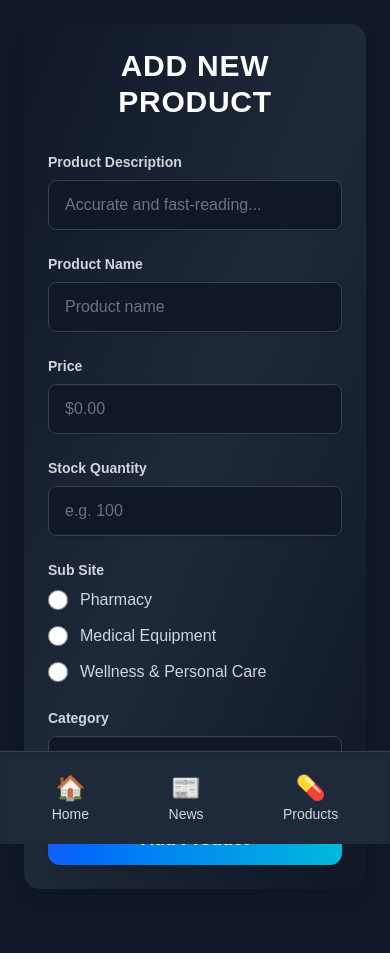
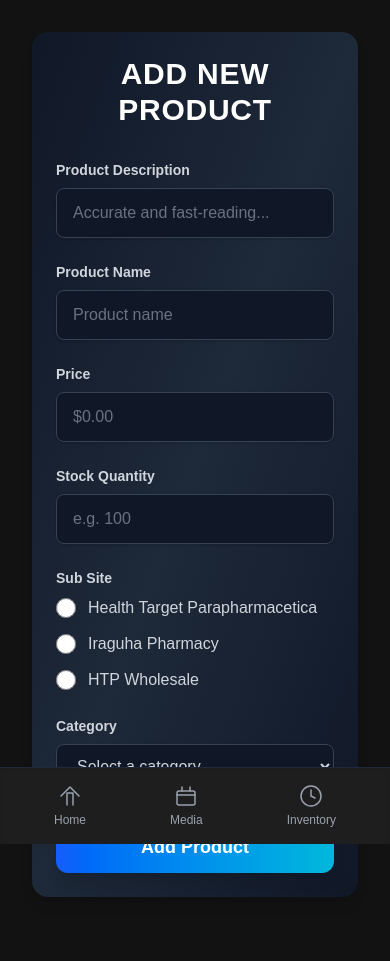
Before and after one commit to AimeKelvin/target-phar-page, a Next.js app in the folder dashboard/: page /products/addnew in a window 390 px wide. Built offline with nearby package versions, Linux system fonts and the light colour scheme.

Commit message:
Improved the Design of Sidebar

```diff
--- a/dashboard/package.json
+++ b/dashboard/package.json
@@ -9,6 +9,7 @@
     "lint": "eslint"
   },
   "dependencies": {
+    "@deemlol/next-icons": "^0.1.9",
     "next": "15.5.1",
     "react": "19.1.0",
     "react-dom": "19.1.0"
--- a/dashboard/src/app/layout.js
+++ b/dashboard/src/app/layout.js
@@ -1,69 +1,167 @@
 "use client";
 
 import Link from "next/link";
-import { useRouter } from "next/navigation"; // Changed from "next/router"
+import { useRouter } from "next/navigation";
 import "./globals.css";
+import { House } from "@deemlol/next-icons";
 
 export default function RootLayout({ children }) {
-  const router = useRouter(); // Moved inside component
+  const router = useRouter();
 
-  const handleFilterChange = (e) => { // Added 'e' parameter
+  const handleFilterChange = (e) => {
     const value = e.target.value;
     if (value) {
-      alert('Filtering products by subsite: ' + value.split('=')[1]);
+      alert("Filtering products by subsite: " + value.split("=")[1]);
       router.push(value);
     }
   };
 
   return (
     <html lang="en" className="scroll-smooth">
-      <body className="bg-gray-900 text-gray-100 font-sans">
+      <body className="bg-[#121212] text-gray-300 font-sans">
         <div className="flex min-h-screen">
           {/* Sidebar */}
-          <aside className="hidden md:flex flex-col w-72 sticky top-0 h-screen bg-gray-800 shadow-lg p-8 space-y-8 flex-shrink-0">
-            <h2 className="text-2xl font-extrabold tracking-wide text-blue-400 mb-6">
+          <aside className="hidden md:flex flex-col w-72 sticky top-0 h-screen bg-[#1E1E1E] shadow-md p-8 space-y-10 flex-shrink-0">
+            <h2 className="text-3xl font-semibold tracking-wide text-gray-400 mb-8 select-none">
               Target Complex
             </h2>
-            <nav className="flex flex-col space-y-4 text-gray-300 text-lg">
-              <Link href="/" className="flex items-center gap-3 px-4 py-3 rounded-lg hover:bg-blue-700 transition-colors focus:outline-none focus:ring-2 focus:ring-blue-400">
-                <span className="text-xl">🏠</span> Home
+            <nav className="flex flex-col space-y-5 text-gray-400 text-lg">
+              {/* Home */}
+              <Link
+                href="/"
+                className="flex items-center gap-3 px-5 py-3 rounded-md hover:bg-[#2A2A2A] transition-colors focus:outline-none focus:ring-2 focus:ring-gray-500"
+              >
+                <span className="text-gray-400 group-hover:text-blue-400">
+                  <svg class="w-6 h-6 text-gray-400 " aria-hidden="true" xmlns="http://www.w3.org/2000/svg" width="24" height="24" fill="currentColor" viewBox="0 0 24 24">
+                    <path fill-rule="evenodd" d="M11.293 3.293a1 1 0 0 1 1.414 0l6 6 2 2a1 1 0 0 1-1.414 1.414L19 12.414V19a2 2 0 0 1-2 2h-3a1 1 0 0 1-1-1v-3h-2v3a1 1 0 0 1-1 1H7a2 2 0 0 1-2-2v-6.586l-.293.293a1 1 0 0 1-1.414-1.414l2-2 6-6Z" clip-rule="evenodd" />
+                  </svg>
+
+                </span>
+                Home
               </Link>
-              <Link href="/news" className="flex items-center gap-3 px-4 py-3 rounded-lg hover:bg-blue-700 transition-colors focus:outline-none focus:ring-2 focus:ring-blue-400">
-                <span className="text-xl">📰</span> News
+
+              {/* Media Content */}
+              <Link
+                href="/news"
+                className="flex items-center gap-3 px-5 py-3 rounded-md hover:bg-[#2A2A2A] transition-colors focus:outline-none focus:ring-2 focus:ring-gray-500"
+              >
+                <span className="text-gray-400 group-hover:text-blue-400">
+                  <svg class="w-6 h-6 text-gray-400 " aria-hidden="true" xmlns="http://www.w3.org/2000/svg" width="24" height="24" fill="currentColor" viewBox="0 0 24 24">
+                    <path fill-rule="evenodd" d="M5 3a2 2 0 0 0-2 2v14a2 2 0 0 0 2 2h11.5c.07 0 .14-.007.207-.021.095.014.193.021.293.021h2a2 2 0 0 0 2-2V7a1 1 0 0 0-1-1h-1a1 1 0 1 0 0 2v11h-2V5a2 2 0 0 0-2-2H5Zm7 4a1 1 0 0 1 1-1h.5a1 1 0 1 1 0 2H13a1 1 0 0 1-1-1Zm0 3a1 1 0 0 1 1-1h.5a1 1 0 1 1 0 2H13a1 1 0 0 1-1-1Zm-6 4a1 1 0 0 1 1-1h6a1 1 0 1 1 0 2H7a1 1 0 0 1-1-1Zm0 3a1 1 0 0 1 1-1h6a1 1 0 1 1 0 2H7a1 1 0 0 1-1-1ZM7 6a1 1 0 0 0-1 1v3a1 1 0 0 0 1 1h3a1 1 0 0 0 1-1V7a1 1 0 0 0-1-1H7Zm1 3V8h1v1H8Z" clip-rule="evenodd" />
+                  </svg>
+
+                </span>
+                Media Content
               </Link>
-              <Link href="/products" className="flex items-center gap-3 px-4 py-3 rounded-lg hover:bg-blue-700 transition-colors focus:outline-none focus:ring-2 focus:ring-blue-400">
-                <span className="text-xl">💊</span> Products
+
+              {/* Inventory */}
+              <Link
+                href="/products"
+                className="flex items-center gap-3 px-5 py-3 rounded-md hover:bg-[#2A2A2A] transition-colors focus:outline-none focus:ring-2 focus:ring-gray-500"
+              >
+                <span className="text-gray-400 group-hover:text-blue-400">
+                  <svg class="w-6 h-6 text-gray-400 " aria-hidden="true" xmlns="http://www.w3.org/2000/svg" width="24" height="24" fill="currentColor" viewBox="0 0 24 24">
+                    <path fill-rule="evenodd" d="M10 2a3 3 0 0 0-3 3v1H5a3 3 0 0 0-3 3v2.382l1.447.723.005.003.027.013.12.056c.108.05.272.123.486.212.429.177 1.056.416 1.834.655C7.481 13.524 9.63 14 12 14c2.372 0 4.52-.475 6.08-.956.78-.24 1.406-.478 1.835-.655a14.028 14.028 0 0 0 .606-.268l.027-.013.005-.002L22 11.381V9a3 3 0 0 0-3-3h-2V5a3 3 0 0 0-3-3h-4Zm5 4V5a1 1 0 0 0-1-1h-4a1 1 0 0 0-1 1v1h6Zm6.447 7.894.553-.276V19a3 3 0 0 1-3 3H5a3 3 0 0 1-3-3v-5.382l.553.276.002.002.004.002.013.006.041.02.151.07c.13.06.318.144.557.242.478.198 1.163.46 2.01.72C7.019 15.476 9.37 16 12 16c2.628 0 4.98-.525 6.67-1.044a22.95 22.95 0 0 0 2.01-.72 15.994 15.994 0 0 0 .707-.312l.041-.02.013-.006.004-.002.001-.001-.431-.866.432.865ZM12 10a1 1 0 1 0 0 2h.01a1 1 0 1 0 0-2H12Z" clip-rule="evenodd" />
+                  </svg>
+
+                </span>
+                Inventory
               </Link>
             </nav>
+
             <select
               onChange={handleFilterChange}
               defaultValue=""
-              className="w-full rounded-lg bg-gray-700 text-gray-300 px-4 py-2 focus:outline-none focus:ring-2 focus:ring-blue-400"
+              className="w-full rounded-md bg-[#2A2A2A] text-gray-400 px-4 py-2 border border-gray-700 focus:outline-none focus:ring-2 focus:ring-gray-500"
             >
               <option value="">All</option>
-              <option value="/products?subsite=pharmacy">Pharmacy</option>
-              <option value="/products?subsite=medical-equipment">Medical Equipment</option>
-              <option value="/products?subsite=wellness-personal-care">Wellness & Personal Care</option>
+              <option value="/products?subsite=HealthTargetParapharmacetica">
+                HealthTargetParapharmacetica
+              </option>
+              <option value="/products?subsite=medical-equipment">
+                IraguhaPharmacy
+              </option>
+              <option value="/products?subsite=wellness-personal-care">
+                HTPWholesale
+              </option>
             </select>
           </aside>
 
           {/* Mobile Sidebar */}
-          <aside className="md:hidden fixed bottom-0 left-0 w-full bg-gray-800 border-t border-gray-700 text-gray-300 p-3 flex justify-around items-center shadow-inner z-50">
+          <aside className="md:hidden fixed bottom-0 left-0 w-full bg-[#1E1E1E] border-t border-gray-800 text-gray-400 p-3 flex justify-around items-center shadow-inner z-50">
             {[
-              { href: "/", icon: "🏠", label: "Home" },
-              { href: "/news", icon: "📰", label: "News" },
-              { href: "/products", icon: "💊", label: "Products" }
+              {
+                href: "/",
+                icon: (
+                  <svg
+                    className="w-6 h-6"
+                    fill="none"
+                    stroke="currentColor"
+                    strokeWidth={1.5}
+                    strokeLinecap="round"
+                    strokeLinejoin="round"
+                    viewBox="0 0 24 24"
+                    aria-hidden="true"
+                  >
+                    <path d="M3 12l9-9 9 9"></path>
+                    <path d="M9 21V9h6v12"></path>
+                  </svg>
+                ),
+                label: "Home",
+              },
+              {
+                href: "/news",
+                icon: (
+                  <svg
+                    className="w-6 h-6"
+                    fill="none"
+                    stroke="currentColor"
+                    strokeWidth={1.5}
+                    strokeLinecap="round"
+                    strokeLinejoin="round"
+                    viewBox="0 0 24 24"
+                    aria-hidden="true"
+                  >
+                    <rect width="18" height="14" x="3" y="7" rx="2" ry="2" />
+                    <path d="M16 3v4M8 3v4M3 11h18" />
+                  </svg>
+                ),
+                label: "Media",
+              },
+              {
+                href: "/products",
+                icon: (
+                  <svg
+                    className="w-6 h-6"
+                    fill="none"
+                    stroke="currentColor"
+                    strokeWidth={1.5}
+                    strokeLinecap="round"
+                    strokeLinejoin="round"
+                    viewBox="0 0 24 24"
+                    aria-hidden="true"
+                  >
+                    <circle cx="12" cy="12" r="10" />
+                    <path d="M12 6v6l4 2" />
+                  </svg>
+                ),
+                label: "Inventory",
+              },
             ].map(({ href, icon, label }) => (
-              <Link key={href} href={href} className="flex flex-col items-center text-sm px-3 py-2 rounded-lg hover:bg-blue-700 focus:outline-none focus:ring-2 focus:ring-blue-400 transition-colors">
-                <span className="text-2xl">{icon}</span>
-                <span>{label}</span>
+              <Link
+                key={href}
+                href={href}
+                className="flex flex-col items-center text-xs px-3 py-1 rounded-md hover:bg-[#2A2A2A] focus:outline-none focus:ring-2 focus:ring-gray-500 transition-colors"
+              >
+                {icon}
+                <span className="mt-1">{label}</span>
               </Link>
             ))}
           </aside>
 
           {/* Main Content */}
           <main
-            className="flex-1 p-6 md:p-12 bg-gray-900 pb-16 md:pb-6"
+            className="flex-1 p-8 md:p-12 bg-[#121212] pb-16 md:pb-6"
             style={{ minHeight: "100vh" }}
           >
             {children}
--- a/dashboard/src/app/news/page.jsx
+++ b/dashboard/src/app/news/page.jsx
@@ -50,7 +50,7 @@ const newsData = [
     },
     {
         id: 5,
-        title: "Pharmacy Hours Update for Holiday Season",
+        title: "HealthTargetParapharmacetica Hours Update for Holiday Season",
         date: "2025-08-10 08:00",
         author: "Admin",
         description:
@@ -92,7 +92,7 @@ export default function Newspage() {
             {/* Header */}
             <header className="text-center mb-10">
                 <h1 className="text-4xl font-extrabold mb-2 text-white tracking-tight">
-                    Pharmacy News & Updates
+                    HealthTargetParapharmacetica News & Updates
                 </h1>
                 <p className="text-gray-400 text-lg">
                     Latest announcements, promotions, and health alerts for our customers.
--- a/dashboard/src/app/news/readmore/page.jsx
+++ b/dashboard/src/app/news/readmore/page.jsx
@@ -13,11 +13,11 @@ function Page({ params }) {
         bannerImage:
             "https://images.unsplash.com/photo-1584036561566-baf8f5f1b144?auto=format&fit=crop&w=800&q=80",
         content: `
-🛡️ Stay Protected This Season: Vaccines Now Available at All Pharmacy Branches
+🛡️ Stay Protected This Season: Vaccines Now Available at All HealthTargetParapharmacetica Branches
 
 As the seasons shift, so do our health priorities. With colder months approaching and an increase in respiratory infections, it's crucial to take proactive steps to protect your health and the well-being of your loved ones. One of the most effective and proven methods? Vaccination.
 
-We’re proud to announce that **seasonal vaccines are now available at all of our pharmacy branches**, with **no cost to residents**. Whether you’re due for a flu shot, looking to update your immunizations, or just want to take preventative steps for you and your family, we’ve got you covered — conveniently, safely, and affordably.
+We’re proud to announce that **seasonal vaccines are now available at all of our HealthTargetParapharmacetica branches**, with **no cost to residents**. Whether you’re due for a flu shot, looking to update your immunizations, or just want to take preventative steps for you and your family, we’ve got you covered — conveniently, safely, and affordably.
 
 🏥 Why Vaccination Matters — Especially This Season
 
@@ -26,7 +26,7 @@ Each year, thousands of people are affected by preventable illnesses such as inf
 ✅ What You Need to Know
 
 📍 Visit Your Nearest Branch
-All of our pharmacy branches are now offering walk-in and appointment-based vaccinations.
+All of our HealthTargetParapharmacetica branches are now offering walk-in and appointment-based vaccinations.
 
 📝 Simple Registration
 Our in-branch staff will guide you through a quick and easy registration process. No complex paperwork, no long wait times.
--- a/dashboard/src/app/products/addnew/page.jsx
+++ b/dashboard/src/app/products/addnew/page.jsx
@@ -127,9 +127,9 @@ function Page({ onSubmit }) {
                     </span>
                     <div className="flex flex-col space-y-3">
                         {[
-                            { value: "pharmacy", label: "Pharmacy" },
-                            { value: "medical-equipment", label: "Medical Equipment" },
-                            { value: "wellness-personal-care", label: "Wellness & Personal Care" },
+                            { value: "parapharmacetica", label: "Health Target Parapharmacetica" },
+                            { value: "iraguha", label: "Iraguha Pharmacy" },
+                            { value: "wholesale", label: "HTP Wholesale" },
                         ].map(({ value, label }) => (
                             <label
                                 key={value}
--- a/dashboard/src/app/products/page.jsx
+++ b/dashboard/src/app/products/page.jsx
@@ -1,24 +1,7 @@
 "use client";
 
-import { useState } from "react";
+import React, { useState } from "react";
 import { useSearchParams } from "next/navigation";
-
-export default function ProductsPage() {
-    const [selectedProduct, setSelectedProduct] = useState(null);
-    const [isModalOpen, setIsModalOpen] = useState(false);
-
-    const searchParams = useSearchParams();
-    const selectedSubsite = searchParams.get("subsite");
-
-    const filteredProducts = products.filter((p) => {
-        if (!selectedSubsite || selectedSubsite === "") return true; // show all if none selected
-        // Normalize the values to lowercase for safe comparison
-        return p.subsite.toLowerCase() === selectedSubsite.toLowerCase();
-    });
-    const closeModal = () => {
-        setIsModalOpen(false);
-        setSelectedProduct(null);
-    };
 
 const originalProducts = [
     {
@@ -29,7 +12,7 @@ export default function ProductsPage() {
         category: "Diagnostics",
         description:
             "Accurate and fast-reading thermometer suitable for home and clinical use.",
-            subsite: "Pharmacy",
+        subsite: "HealthTargetParapharmacetica",
     },
     {
         id: 2,
@@ -39,7 +22,7 @@ export default function ProductsPage() {
         category: "Diagnostics",
         description:
             "Automatic upper-arm blood pressure monitor with memory storage for 90 readings.",
-            subsite: "Pharmacy",
+        subsite: "HealthTargetParapharmacetica",
     },
     {
         id: 3,
@@ -49,7 +32,7 @@ export default function ProductsPage() {
         category: "Emergency",
         description:
             "Portable first aid kit with bandages, antiseptic wipes, scissors, and more.",
-            subsite: "Pharmacy",
+        subsite: "HealthTargetParapharmacetica",
     },
     {
         id: 4,
@@ -59,7 +42,7 @@ export default function ProductsPage() {
         category: "Protective Equipment",
         description:
             "Disposable 3-ply masks designed for safe and hygienic use in healthcare settings.",
-            subsite: "Pharmacy",
+        subsite: "HealthTargetParapharmacetica",
     },
     {
         id: 5,
@@ -78,7 +61,7 @@ export default function ProductsPage() {
         category: "Mobility",
         description:
             "Lightweight foldable wheelchair designed for comfort and easy transport.",
-            subsite: "Medical Equipment",
+        subsite: "IraguhaPharmacy",
     },
     {
         id: 7,
@@ -87,7 +70,7 @@ export default function ProductsPage() {
         stock: 40,
         category: "Diabetes Care",
         description: "Complete glucose testing kit with strips and lancets included.",
-            subsite: "Pharmacy",
+        subsite: "HealthTargetParapharmacetica",
     },
     {
         id: 8,
@@ -97,7 +80,7 @@ export default function ProductsPage() {
         category: "Respiratory Care",
         description:
             "Compact and efficient nebulizer for asthma and other respiratory treatments.",
-            subsite: "Medical Equipment",
+        subsite: "IraguhaPharmacy",
     },
     {
         id: 9,
@@ -117,7 +100,7 @@ export default function ProductsPage() {
         category: "Diagnostics",
         description:
             "Non-invasive pulse oximeter for measuring oxygen saturation and pulse rate.",
-            subsite: "Pharmacy",
+        subsite: "HealthTargetParapharmacetica",
     },
 ];
 
@@ -126,6 +109,23 @@ export default function ProductsPage() {
     ...product,
     image: `https://placehold.co/600x400/gray/000?text=${encodeURIComponent(product.name)}`,
 }));
+
+export default function ProductsPage() {
+    const [selectedProduct, setSelectedProduct] = useState(null);
+    const [isModalOpen, setIsModalOpen] = useState(false);
+
+    const searchParams = useSearchParams();
+    const selectedSubsite = searchParams.get("subsite");
+
+    const filteredProducts = products.filter((p) => {
+        if (!selectedSubsite || selectedSubsite === "") return true; // show all if none selected
+        // Normalize the values to lowercase for safe comparison
+        return p.subsite.toLowerCase() === selectedSubsite.toLowerCase();
+    });
+    const closeModal = () => {
+        setIsModalOpen(false);
+        setSelectedProduct(null);
+    };
 
     const handleViewProduct = (product) => {
         setSelectedProduct(product);
@@ -158,7 +158,7 @@ export default function ProductsPage() {
     return (
         <div className="max-w-7xl mx-auto px-6 py-8 bg-gray-900 min-h-screen text-gray-300">
             <h1 className="text-4xl font-extrabold text-white mb-8 tracking-tight">
-                Pharmacy Products
+                Products
             </h1>
 
             <div className="overflow-x-auto rounded-lg shadow-lg border border-gray-700">
@@ -183,7 +183,7 @@ export default function ProductsPage() {
                         </tr>
                     </thead>
                     <tbody>
-                        {products.map((p, idx) => (
+                        {filteredProducts.map((p, idx) => (
                             <tr
                                 key={p.id}
                                 className={
```
Also changed, not shown: dashboard/src/app/page.js (+8 -1 lines), 1 other file (tests, documents, lock files or other folders). Lines whose indentation alone changed are shown as unchanged.
